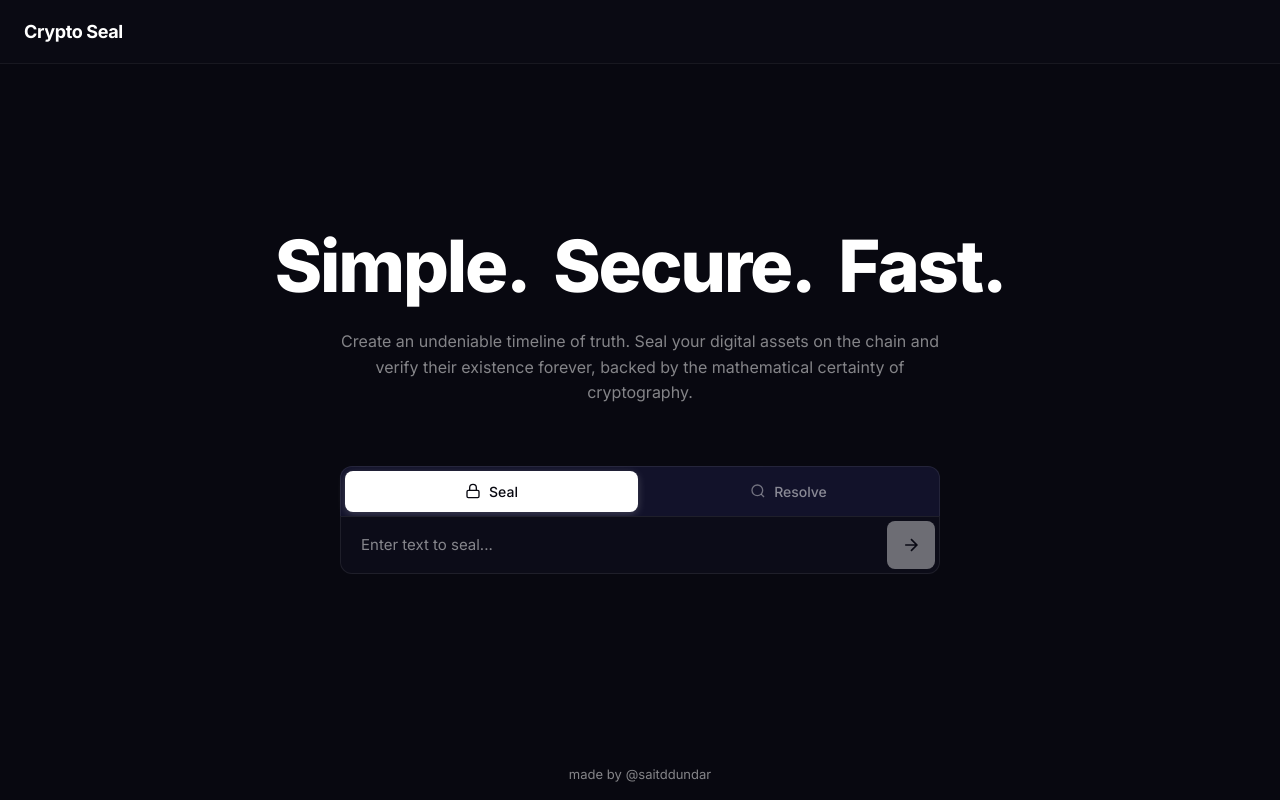
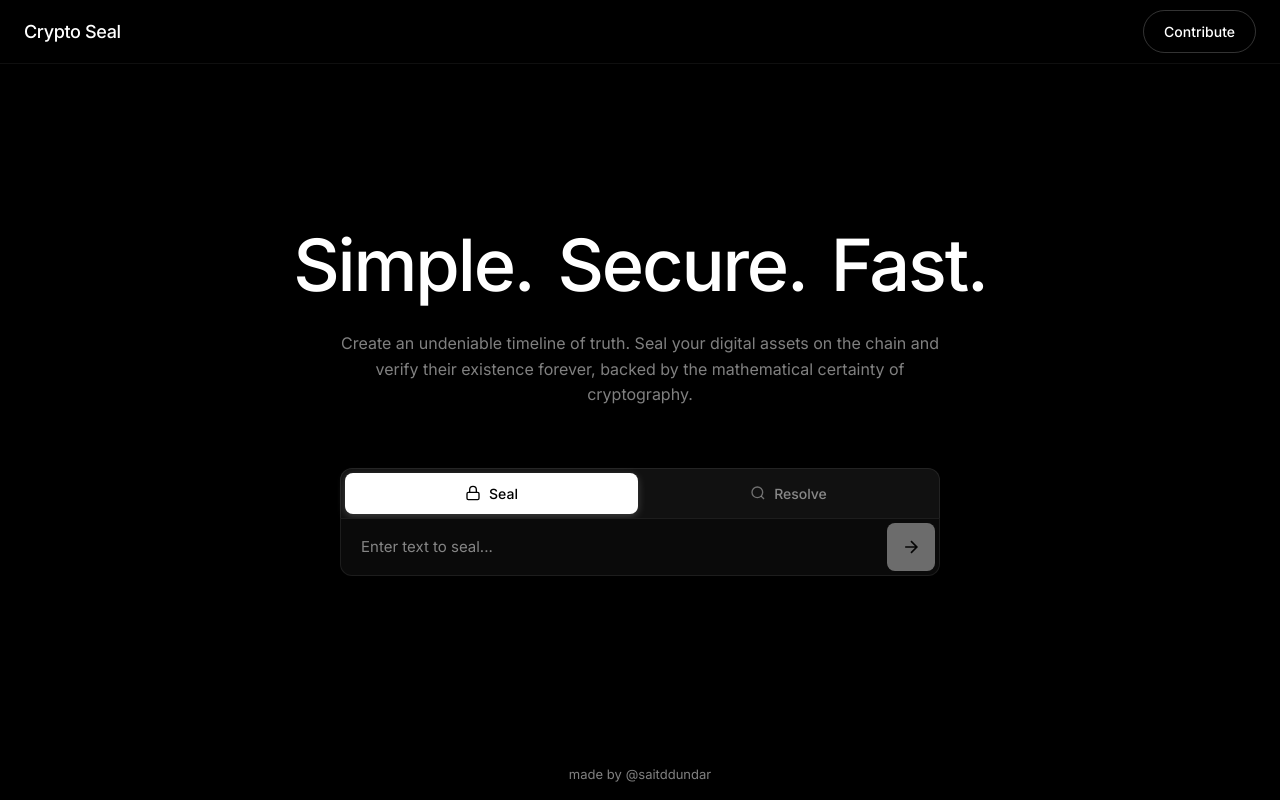
Before and after one commit to saitddundar/crypto-seal-frontend, a React (Vite) app: page / in a window 1280 px wide. Built offline with nearby package versions, Linux system fonts and the light colour scheme.

Commit message:
added : contribute button

```diff
--- a/src/components/header/Header.css
+++ b/src/components/header/Header.css
@@ -6,8 +6,9 @@
     height: 64px;
     display: flex;
     align-items: center;
+    justify-content: space-between;
     padding: 0 24px;
-    background: rgba(12, 12, 20, 0.8);
+    background: rgba(0, 0, 0, 0.8);
     backdrop-filter: blur(12px);
     -webkit-backdrop-filter: blur(12px);
     border-bottom: 1px solid rgba(255, 255, 255, 0.06);
@@ -22,19 +23,9 @@
     cursor: pointer;
 }
 
-.header-logo-icon {
-    color: var(--accent-blue);
-    transition: transform 0.2s ease, color 0.2s ease;
-}
-
-.header-logo:hover .header-logo-icon {
-    transform: scale(1.05);
-    color: var(--accent-blue-light);
-}
-
 .header-logo-text {
     font-size: 18px;
-    font-weight: 700;
+    font-weight: 500;
     color: var(--text-primary);
     letter-spacing: -0.02em;
 }
@@ -42,3 +33,24 @@
 .header-logo:hover .header-logo-text {
     color: var(--text-primary);
 }
+
+.header-contribute-btn {
+    display: inline-flex;
+    align-items: center;
+    padding: 10px 20px;
+    background: transparent;
+    border: 1px solid rgba(255, 255, 255, 0.2);
+    border-radius: 50px;
+    color: var(--text-primary);
+    font-family: 'Inter', sans-serif;
+    font-size: 14px;
+    font-weight: 500;
+    text-decoration: none;
+    cursor: pointer;
+    transition: all 0.2s ease;
+}
+
+.header-contribute-btn:hover {
+    background: rgba(255, 255, 255, 0.05);
+    border-color: rgba(255, 255, 255, 0.4);
+}
--- a/src/components/header/Header.tsx
+++ b/src/components/header/Header.tsx
@@ -6,6 +6,14 @@ const Header = () => {
             <div className="header-logo">
                 <span className="header-logo-text">Crypto Seal</span>
             </div>
+            <a
+                href="https://github.com/saitddundar/crypto-seal-frontend"
+                target="_blank"
+                rel="noopener noreferrer"
+                className="header-contribute-btn"
+            >
+                Contribute
+            </a>
         </header>
     );
 };
--- a/src/index.css
+++ b/src/index.css
@@ -1,4 +1,5 @@
 @import url('https://fonts.googleapis.com/css2?family=Inter:wght@400;500;600;700;800;900&display=swap');
+@import url('https://fonts.googleapis.com/css2?family=Playfair+Display:wght@400;500;600;700;800;900&display=swap');
 
 * {
   margin: 0;
@@ -7,9 +8,9 @@
 }
 
 :root {
-  --bg-primary: #080810;
-  --bg-secondary: #0c0c18;
-  --bg-tertiary: #12122a;
+  --bg-primary: #000000;
+  --bg-secondary: #0a0a0a;
+  --bg-tertiary: #111111;
   --text-primary: #ffffff;
   --text-secondary: rgba(255, 255, 255, 0.5);
   --accent-blue: #0ea5e9;
--- a/src/pages/MainPage/MainPage.css
+++ b/src/pages/MainPage/MainPage.css
@@ -6,7 +6,10 @@
     align-items: center;
     justify-content: center;
     padding: 40px 20px;
+    position: relative;
 }
+
+
 
 .main-content {
     width: 100%;
@@ -15,6 +18,8 @@
     flex-direction: column;
     align-items: center;
     gap: 60px;
+    position: relative;
+    z-index: 1;
 }
 
 .hero-section {
@@ -46,9 +51,10 @@
 }
 
 .slogan span {
+    font-family: 'Inter', system-ui, sans-serif;
     font-size: clamp(40px, 8vw, 72px);
-    font-weight: 800;
-    line-height: 1.1;
+    font-weight: 500;
+    line-height: 1.15;
     letter-spacing: -0.03em;
     color: var(--text-primary);
     animation: fadeInUp 0.6s ease-out backwards;
```
